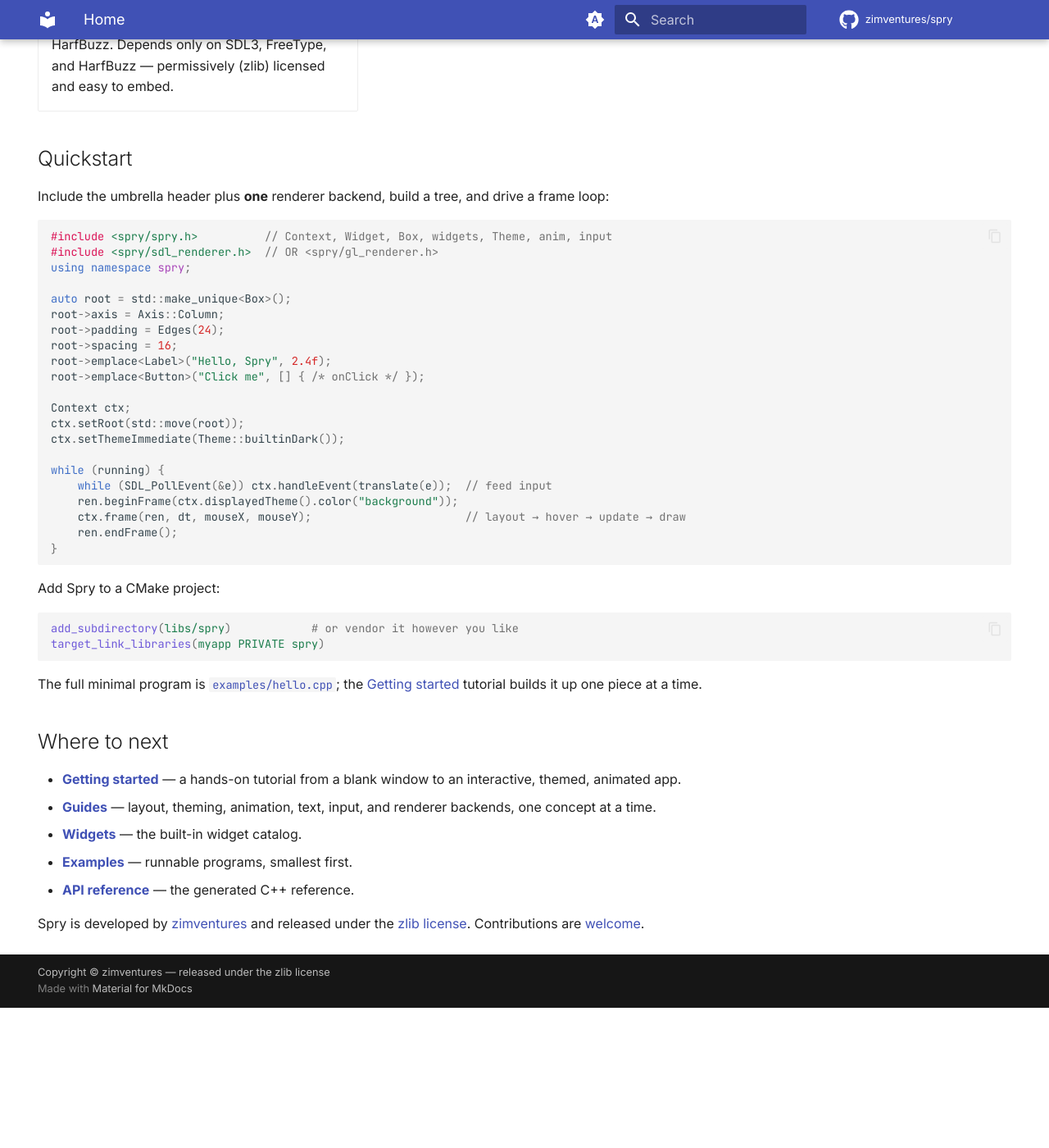
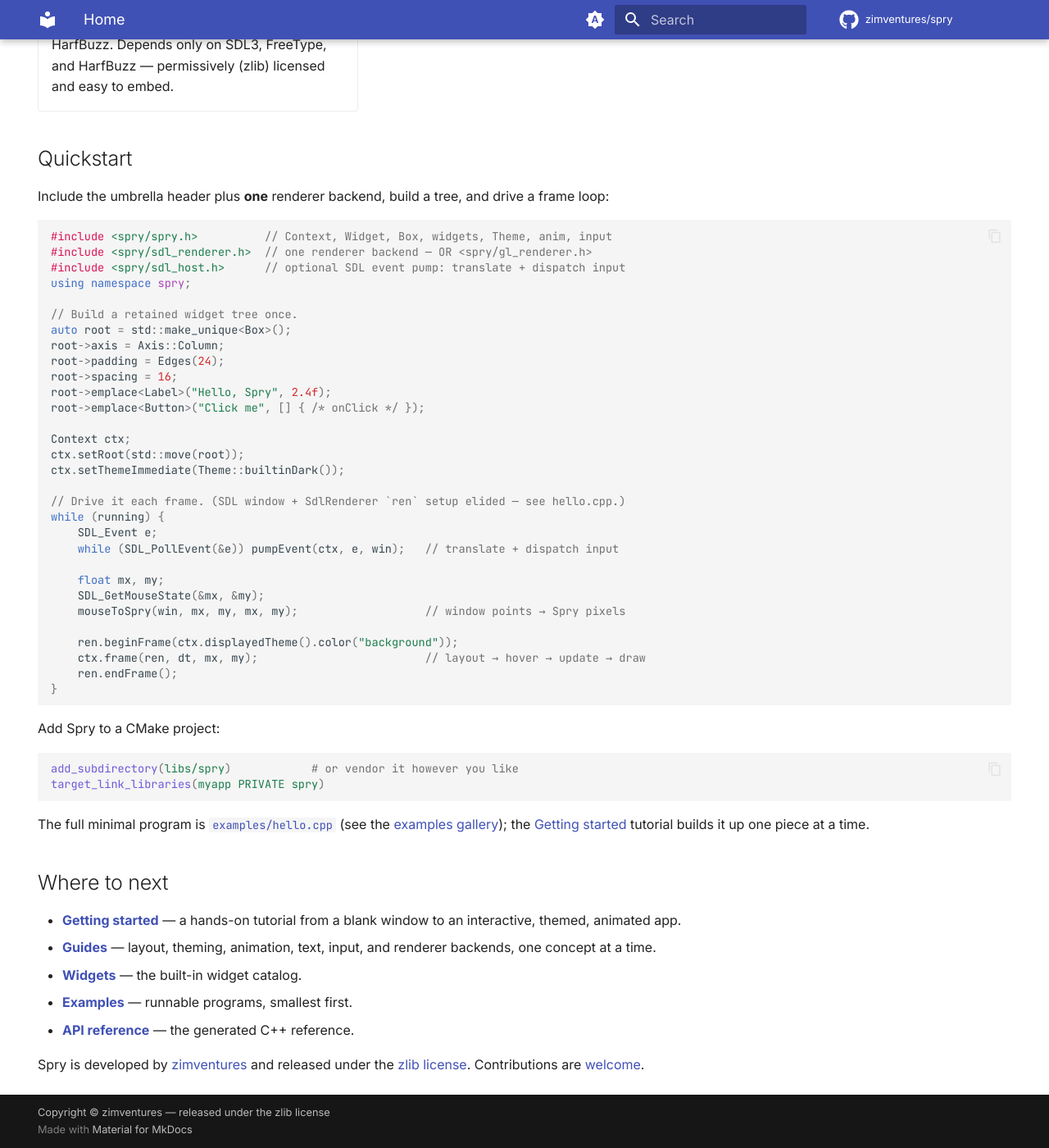
Before and after one commit to zimventures/spry, an MkDocs documentation site: the page built from docs/index.md, in a window 1280 px wide and 1400 px high, scrolled down 810 px. Shown: the whole window at 82% size. Built offline with MkDocs 1.6.1 and Material for MkDocs 9.7.7, drawn with Linux system fonts in a browser that asks for light colours; comment, search, counter and statistics services are not loaded; before the commit the page ends 2039 px from its top, so only the background shows below that.

Commit message:
docs(#4): fix landing/widgets example links + align quickstart with real API
Address PR review:

- The home-page quickstart called ctx.handleEvent(translate(e)), but no
  translate() helper exists. Rewrite the frame loop to match examples/hello.cpp:
  pumpEvent(ctx, e, win) + mouseToSpry from <spry/sdl_host.h>, so the snippet
  uses only real public API.
- "examples/hello.cpp" (home) and "gl_demo.cpp" (widgets) were filename labels
  that linked to the examples index page. Point them at the actual source on
  GitHub, with a secondary link to the examples gallery.

Co-Authored-By: Claude Opus 4.8 (1M context) <noreply@anthropic.com>

````diff
--- a/docs/index.md
+++ b/docs/index.md
@@ -62,9 +62,11 @@ a frame loop:
 
 ```cpp
 #include <spry/spry.h>          // Context, Widget, Box, widgets, Theme, anim, input
-#include <spry/sdl_renderer.h>  // OR <spry/gl_renderer.h>
+#include <spry/sdl_renderer.h>  // one renderer backend — OR <spry/gl_renderer.h>
+#include <spry/sdl_host.h>      // optional SDL event pump: translate + dispatch input
 using namespace spry;
 
+// Build a retained widget tree once.
 auto root = std::make_unique<Box>();
 root->axis = Axis::Column;
 root->padding = Edges(24);
@@ -76,10 +78,17 @@ Context ctx;
 ctx.setRoot(std::move(root));
 ctx.setThemeImmediate(Theme::builtinDark());
 
+// Drive it each frame. (SDL window + SdlRenderer `ren` setup elided — see hello.cpp.)
 while (running) {
-    while (SDL_PollEvent(&e)) ctx.handleEvent(translate(e));  // feed input
+    SDL_Event e;
+    while (SDL_PollEvent(&e)) pumpEvent(ctx, e, win);   // translate + dispatch input
+
+    float mx, my;
+    SDL_GetMouseState(&mx, &my);
+    mouseToSpry(win, mx, my, mx, my);                   // window points → Spry pixels
+
     ren.beginFrame(ctx.displayedTheme().color("background"));
-    ctx.frame(ren, dt, mouseX, mouseY);                       // layout → hover → update → draw
+    ctx.frame(ren, dt, mx, my);                         // layout → hover → update → draw
     ren.endFrame();
 }
 ```
@@ -91,7 +100,8 @@ add_subdirectory(libs/spry)            # or vendor it however you like
 target_link_libraries(myapp PRIVATE spry)
 ```
 
-The full minimal program is [`examples/hello.cpp`](examples/index.md); the
+The full minimal program is [`examples/hello.cpp`](https://github.com/zimventures/spry/blob/main/examples/hello.cpp)
+(see the [examples gallery](examples/index.md)); the
 [Getting started](getting-started.md) tutorial builds it up one piece at a time.
 
 ## Where to next
````
Also changed, not shown: docs/widgets/index.md (+3 -2 lines).
